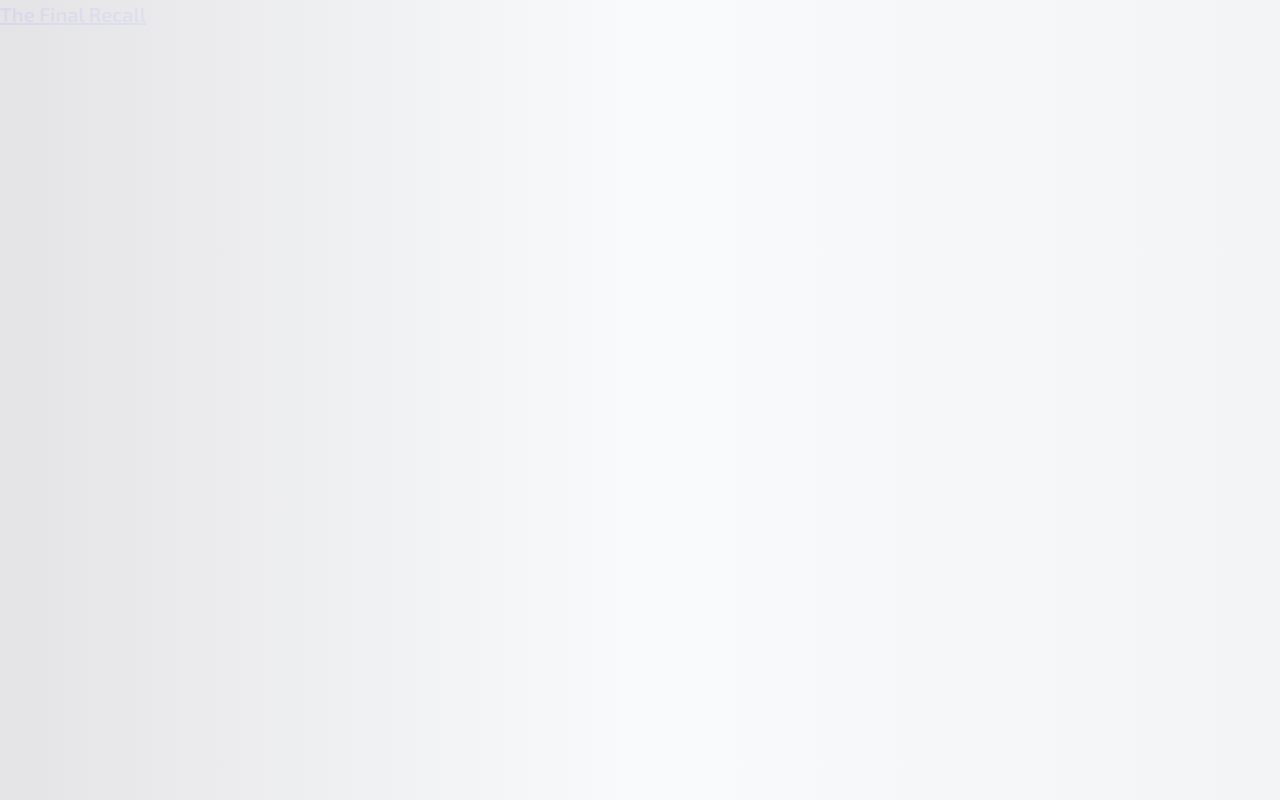
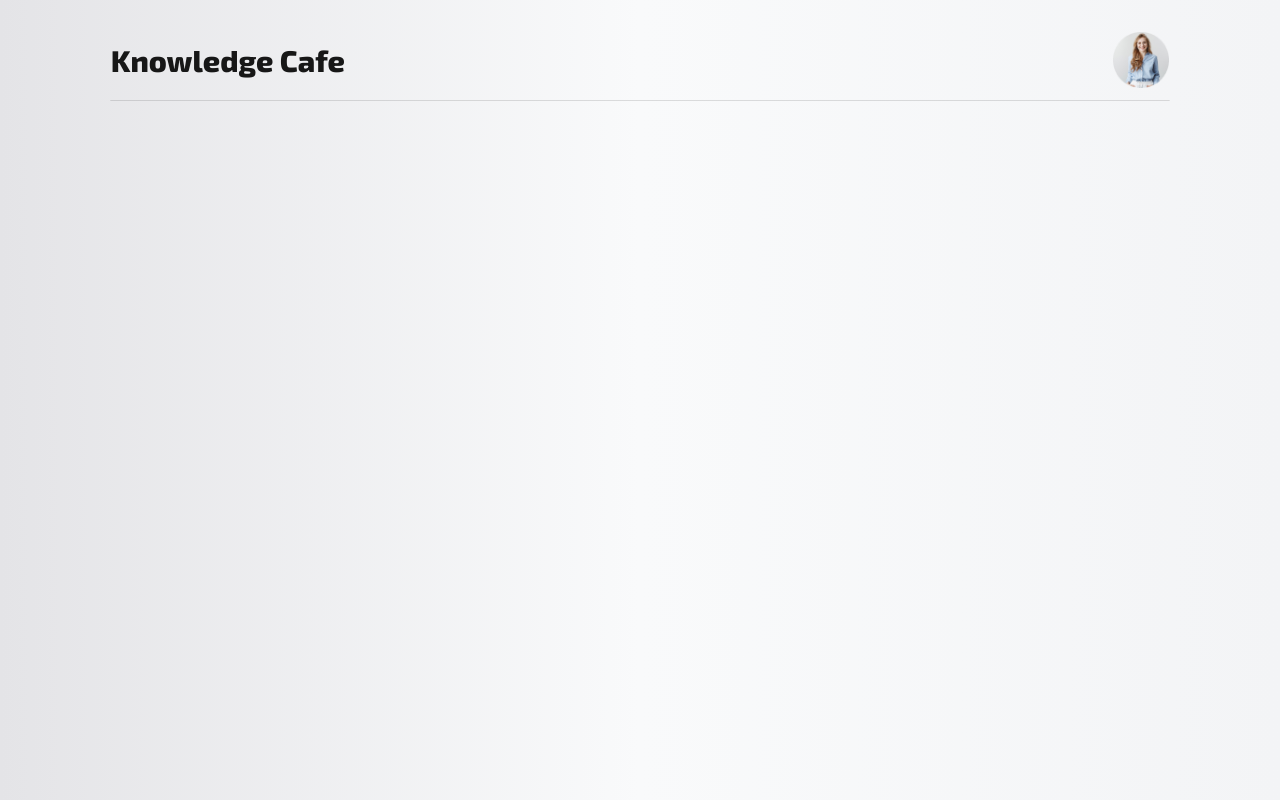
Before and after one commit to rakib-hasan-78/simple-blog-page-react, a React (Vite) app: page / in a window 1280 px wide. Built offline with nearby package versions, Linux system fonts and the light colour scheme.

Commit message:
header completed

```diff
--- a/src/App.jsx
+++ b/src/App.jsx
@@ -1,10 +1,9 @@
 
-import Title from './utilities/Title';
-import Text from './utilities/Text';
+import Header from './components/Header';
 function App() {
   return (
     <>
-      <a href="#">the final recall</a>
+      <Header />
     </>
   )
 }
--- /dev/null
+++ b/src/components/Header.jsx
@@ -0,0 +1,22 @@
+import React from 'react';
+import Title from '../utilities/Title';
+import profilePicture from '../assets/profile.png';
+import lineSvg from '../assets/Line.svg';
+
+const Header = () => {
+    return (
+        <header className='header'>
+            <main>
+                <div className="container flex content-center items-center justify-between  px-1 pt-8 pb-3">
+                    <Title tag={`1`} text={`knowledge cafe`} />
+                    <div className='w-14 h-14'>
+                        <img src={profilePicture} alt="profile-picture" />
+                    </div>
+                </div>
+                <img src={lineSvg} alt="line-svg" />
+            </main>
+        </header>
+    );
+};
+
+export default Header;
--- a/src/index.css
+++ b/src/index.css
@@ -18,19 +18,20 @@
     }
 
     body {
-        @apply w-full min-h-screen text-neutral-900 font-serif font-medium capitalize bg-gradient-to-r from-zinc-200 via-gray-50 to-gray-100 mix-blend-soft-light;
+        @apply w-full min-h-screen bg-gradient-to-r from-zinc-200 via-gray-50 to-gray-100 mix-blend-normal text-neutral-900 font-serif font-medium capitalize ;
     }
+
     section{
         @apply w-full h-auto;
     }
     main{
-        @apply xxs:w-full lg:w-10/12 mx-auto;
+        @apply xxs:w-full lg:w-10/12 mx-auto flex flex-wrap items-center justify-center;
     }
     sidebar{
         @apply w-full h-auto;
     }
     h1{
-        @apply font-extrabold xxs:text-xl xs:text-2xl md:text-3xl lg:text-4xl xxl:text-5xl text-neutral-900;
+        @apply font-extrabold xxs:text-xl xs:text-2xl md:text-3xl lg:text-3xl xxl:text-4xl text-neutral-900;
     }
     h2{
         @apply font-extrabold xxs:text-lg md:text-xl lg:text-3xl xxl:text-4xl;
@@ -64,7 +65,7 @@
         @apply w-full h-auto py-2;
     }
     .header{
-        @apply w-full h-auto py-3 flex items-center justify-between px-2;
+        @apply w-full h-auto  flex items-center justify-center;
     }
 
 }
```
Also changed, not shown: src/assets/profile.png (added).
